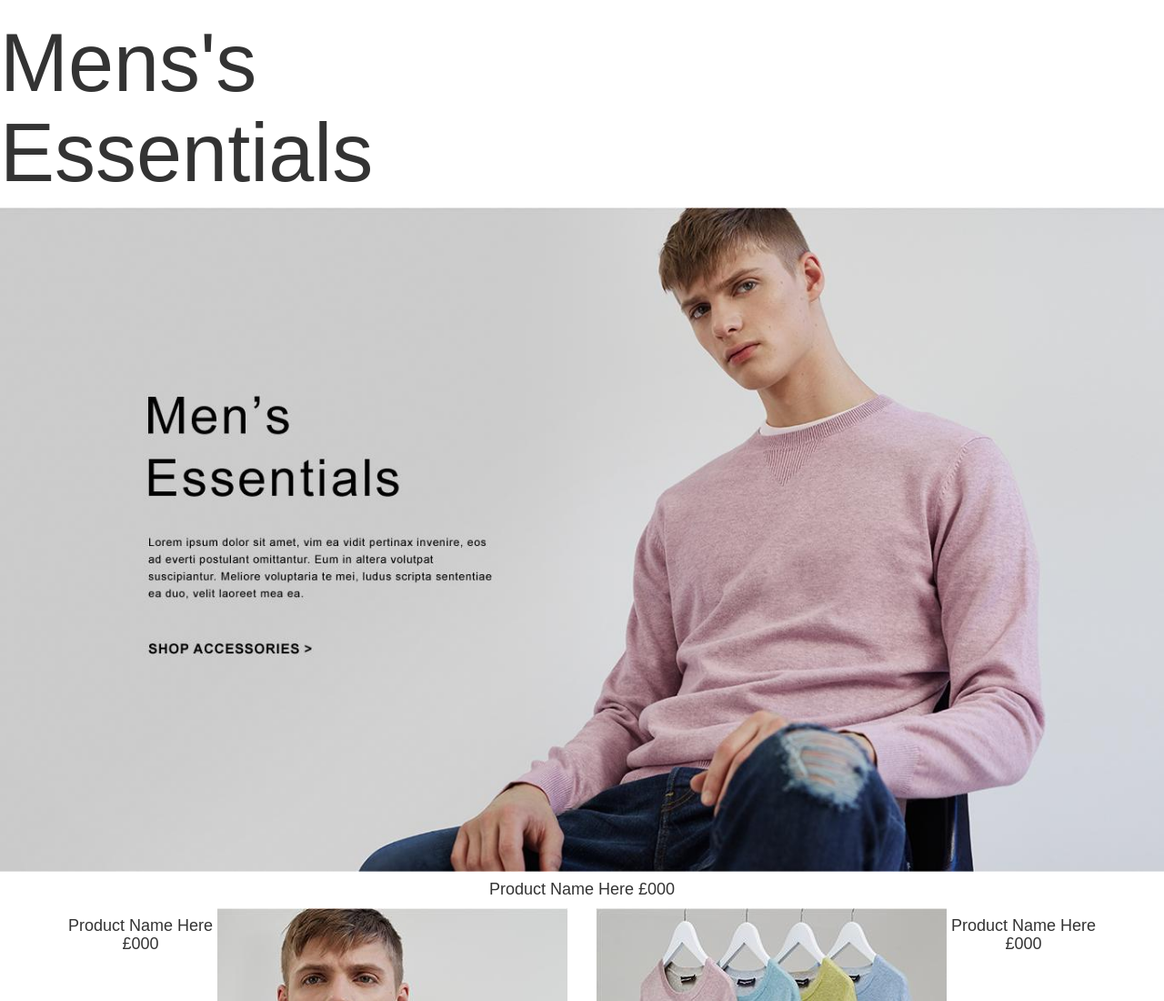
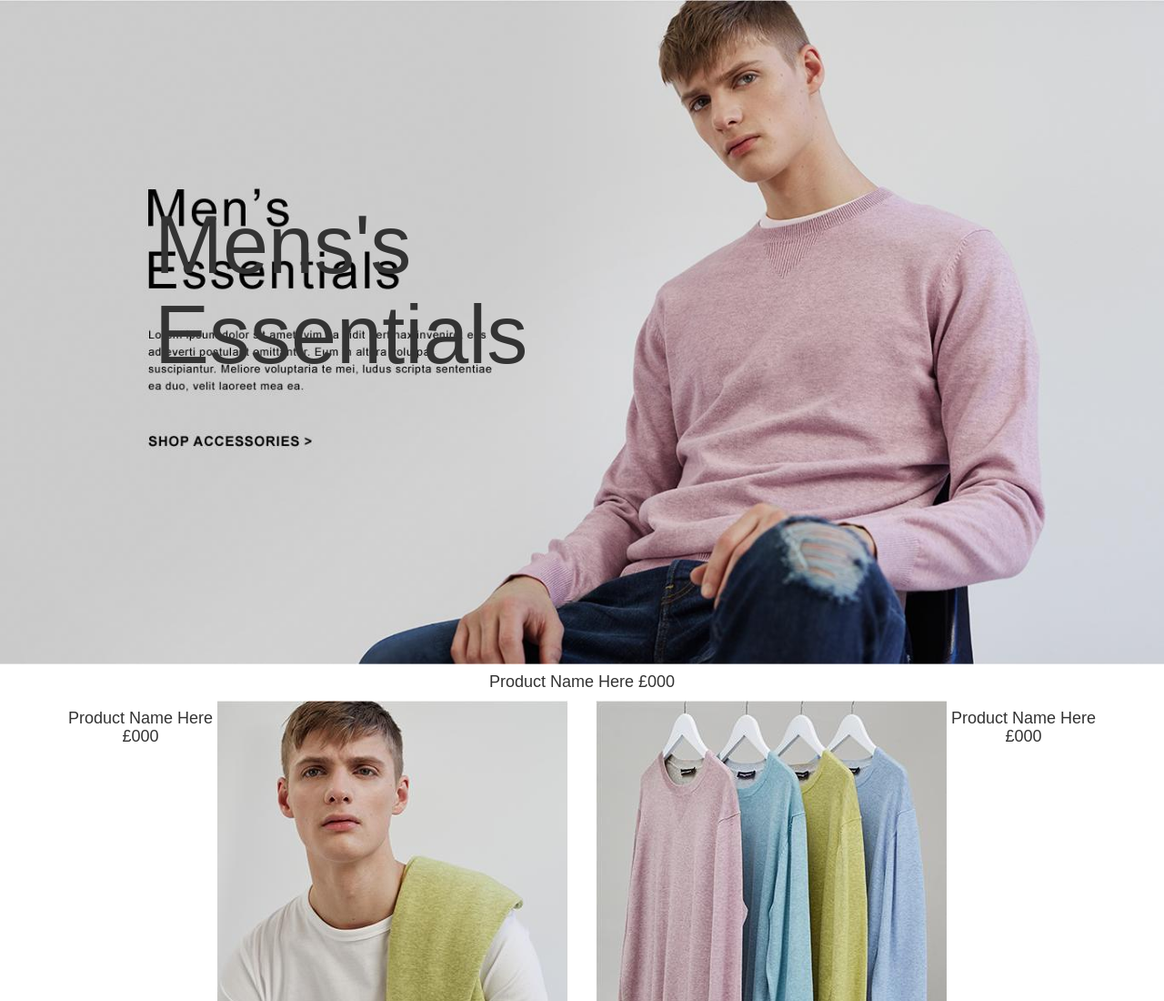
Before and after one commit to 1Guv/FC-Mockup-Test, a plain HTML site: page index.html in a window 1280 px wide. Shown: the top 1100 px of the page at 91% size. Drawn offline with nearby package versions, Linux system fonts and the light colour scheme.

```diff
--- a/css/style.css
+++ b/css/style.css
@@ -8,9 +8,13 @@ h1 {
 
 .mens-essentials-hidden {
  display: none;
- position: absolute;
- top: 200px;
- left: 170px;
+
+}
+
+.me {
+  position: absolute;
+  top: 200px;
+  left: 170px;
 }
 
 .img-100 {
--- a/index.html
+++ b/index.html
@@ -16,7 +16,7 @@
   <body>
     <section>
       <div class="mens-essentials-hidden">
-        <h1>Mens's<br>Essentials</h1>
+        <h1 class="me">Mens's<br>Essentials</h1>
       </div>
       <div class="">
         <img class="img-100" src="./images/FC-01.jpeg" alt="light pink jumper">
```
